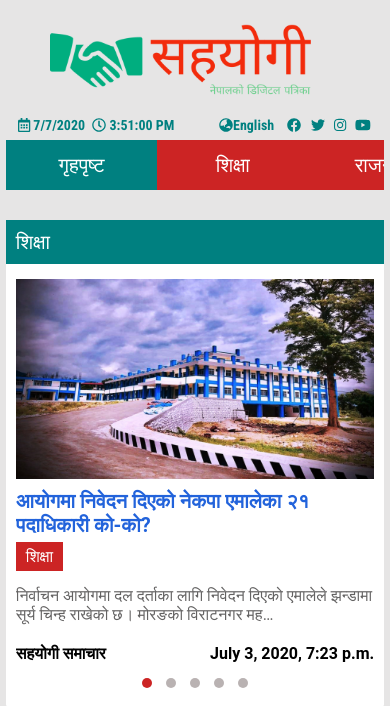
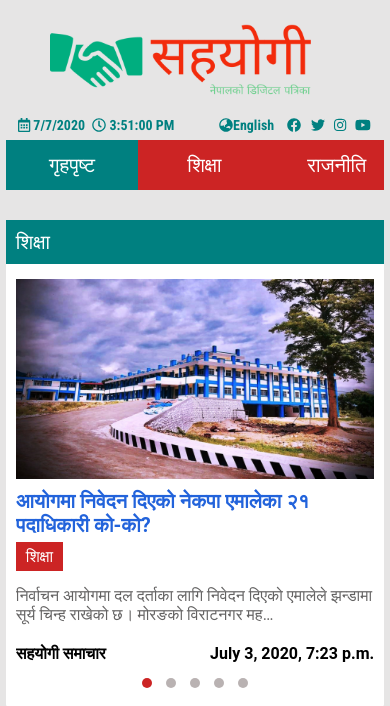
Before and after one commit to N-ikhil-thakur/NewsApp, a Django app: page / in a window 390 px wide. Shown: the top 706 px of the page. Run offline with Django 3.2, Linux system fonts and the light colour scheme; data comes from the database, SQL or seed files in the repository; some libraries are stand-ins or nearby versions.

Commit message:
completed homepage

```diff
--- a/static/css/home_header.css
+++ b/static/css/home_header.css
@@ -424,7 +424,7 @@ body::-webkit-scrollbar {
     }
 
     .nbr-bx .nbar-itms {
-        width: 40%;
+        width: 35%;
     }
 
     *::-webkit-scrollbar {
```
